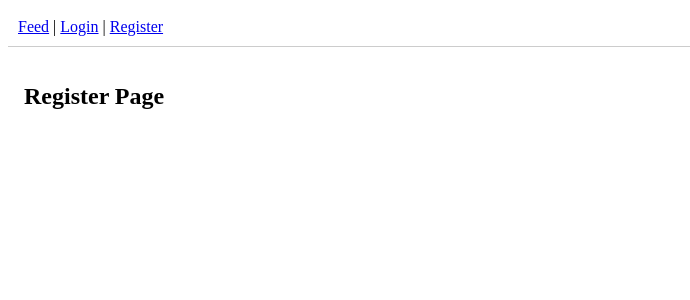
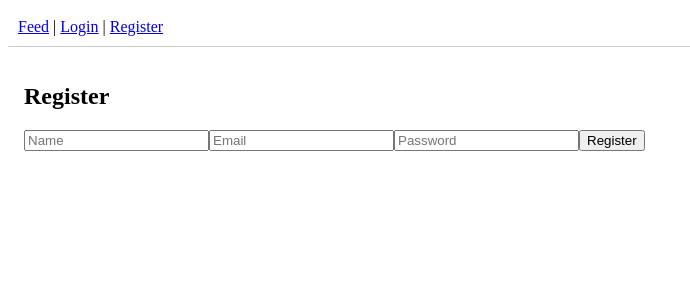
Before and after one commit to Harsh3358/3w-social-post-app, a React app in the folder frontend/: page /register in a window 1280 px wide. Shown: the top 300 px of the page, without its empty margins (0-690 px from the left). Built offline with nearby package versions, Linux system fonts and the light colour scheme; the HTML template or start-up script is replaced by a standard one.

Commit message:
auth-ui: add login/register UI and token-based auth flow

```diff
--- a/frontend/src/pages/Feed.jsx
+++ b/frontend/src/pages/Feed.jsx
@@ -1,14 +1,34 @@
+import { useEffect, useState } from "react";
 import api from "../api/axios";
-import { useEffect } from "react";
+import { getUser, logout } from "../utils/auth";
+import { useNavigate } from "react-router-dom";
 
 function Feed() {
+  const navigate = useNavigate();
+  const [user, setUser] = useState(getUser());
+
   useEffect(() => {
-    api.get("/health")
-      .then((res) => console.log("Backend OK:", res.data))
-      .catch((err) => console.error("Backend error:", err));
+    if (!user) {
+      navigate("/login");
+      return;
+    }
+
+    api.get("/user/me")
+      .then((res) => setUser(res.data.user))
+      .catch(() => {
+        logout();
+        navigate("/login");
+      });
   }, []);
 
-  return <h2>Feed Page</h2>;
+  return (
+    <div>
+      <h2>Welcome {user?.name}</h2>
+      <button onClick={() => { logout(); navigate("/login"); }}>
+        Logout
+      </button>
+    </div>
+  );
 }
 
 export default Feed;
--- a/frontend/src/pages/Login.jsx
+++ b/frontend/src/pages/Login.jsx
@@ -1,4 +1,43 @@
+import { useState } from "react";
+import api from "../api/axios";
+import { setAuth } from "../utils/auth";
+import { useNavigate } from "react-router-dom";
+
 function Login() {
-  return <h2>Login Page</h2>;
+  const navigate = useNavigate();
+  const [form, setForm] = useState({
+    email: "",
+    password: "",
+  });
+
+  const handleChange = (e) =>
+    setForm({ ...form, [e.target.name]: e.target.value });
+
+  const handleSubmit = async (e) => {
+    e.preventDefault();
+    try {
+      const res = await api.post("/auth/login", form);
+      setAuth(res.data.token, res.data.user);
+      navigate("/");
+    } catch (err) {
+      alert(err.response?.data?.message || "Login failed");
+    }
+  };
+
+  return (
+    <form onSubmit={handleSubmit}>
+      <h2>Login</h2>
+      <input name="email" placeholder="Email" onChange={handleChange} required />
+      <input
+        name="password"
+        type="password"
+        placeholder="Password"
+        onChange={handleChange}
+        required
+      />
+      <button type="submit">Login</button>
+    </form>
+  );
 }
+
 export default Login;
--- a/frontend/src/pages/Register.jsx
+++ b/frontend/src/pages/Register.jsx
@@ -1,4 +1,45 @@
+import { useState } from "react";
+import api from "../api/axios";
+import { setAuth } from "../utils/auth";
+import { useNavigate } from "react-router-dom";
+
 function Register() {
-  return <h2>Register Page</h2>;
+  const navigate = useNavigate();
+  const [form, setForm] = useState({
+    name: "",
+    email: "",
+    password: "",
+  });
+
+  const handleChange = (e) =>
+    setForm({ ...form, [e.target.name]: e.target.value });
+
+  const handleSubmit = async (e) => {
+    e.preventDefault();
+    try {
+      const res = await api.post("/auth/register", form);
+      setAuth(res.data.token, res.data.user);
+      navigate("/");
+    } catch (err) {
+      alert(err.response?.data?.message || "Registration failed");
+    }
+  };
+
+  return (
+    <form onSubmit={handleSubmit}>
+      <h2>Register</h2>
+      <input name="name" placeholder="Name" onChange={handleChange} required />
+      <input name="email" placeholder="Email" onChange={handleChange} required />
+      <input
+        name="password"
+        type="password"
+        placeholder="Password"
+        onChange={handleChange}
+        required
+      />
+      <button type="submit">Register</button>
+    </form>
+  );
 }
+
 export default Register;
--- /dev/null
+++ b/frontend/src/utils/auth.js
@@ -0,0 +1,14 @@
+export const setAuth = (token, user) => {
+  localStorage.setItem("token", token);
+  localStorage.setItem("user", JSON.stringify(user));
+};
+
+export const getUser = () => {
+  const user = localStorage.getItem("user");
+  return user ? JSON.parse(user) : null;
+};
+
+export const logout = () => {
+  localStorage.removeItem("token");
+  localStorage.removeItem("user");
+};
```
